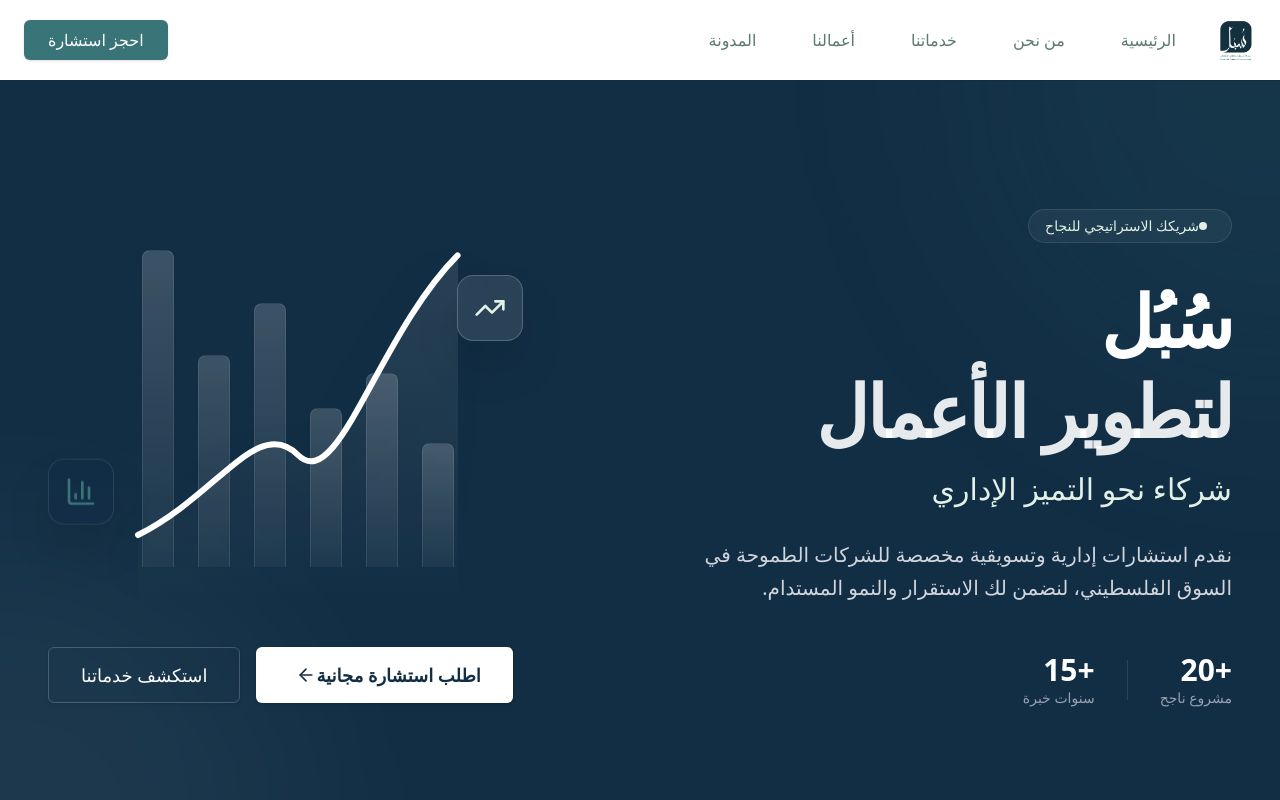
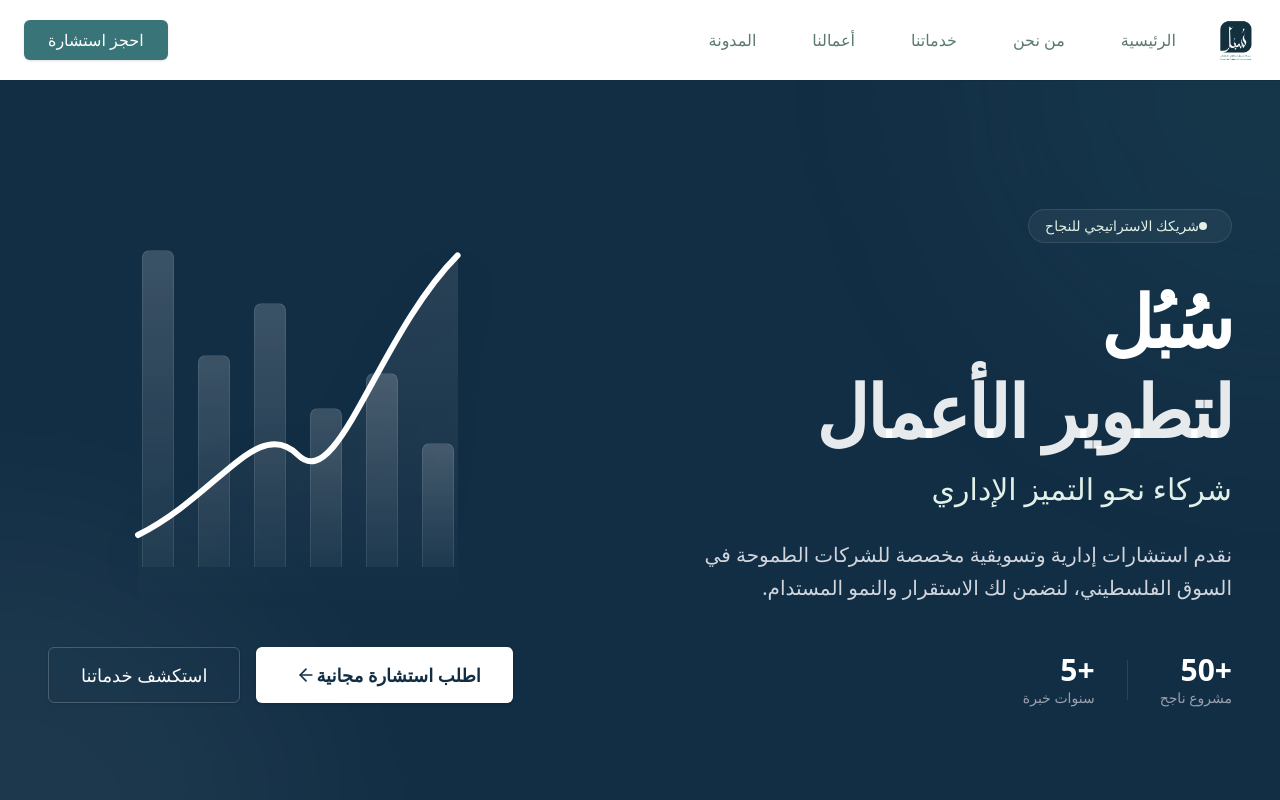
Before and after one commit to Abdelrahman-Abuhelal/Sobol-Website, a Next.js app: page / in a window 1280 px wide. Shown: the top 800 px of the page. Built offline with nearby package versions, Linux system fonts and the light colour scheme.

Commit message:
refactor(hero): resolve merge conflict and update stats

```diff
--- a/components/home/HeroSection.tsx
+++ b/components/home/HeroSection.tsx
@@ -3,7 +3,7 @@
 import Link from "next/link";
 import { Button } from "@/components/ui/button";
 import { motion } from "framer-motion";
-import { ArrowLeft, TrendingUp, BarChart3 } from "lucide-react";
+import { ArrowLeft } from "lucide-react";
 
 export function HeroSection() {
     return (
@@ -48,12 +48,12 @@ export function HeroSection() {
                         {/* Stats Counter */}
                         <div className="flex items-center gap-8 pt-4">
                             <div className="flex flex-col">
-                                <span className="text-3xl font-bold text-white">+20</span>
+                                <span className="text-3xl font-bold text-white">+50</span>
                                 <span className="text-sm text-gray-400">مشروع ناجح</span>
                             </div>
                             <div className="w-px h-10 bg-white/10"></div>
                             <div className="flex flex-col">
-                                <span className="text-3xl font-bold text-white">+15</span>
+                                <span className="text-3xl font-bold text-white">+5</span>
                                 <span className="text-sm text-gray-400">سنوات خبرة</span>
                             </div>
                         </div>
@@ -114,22 +114,7 @@ export function HeroSection() {
                                 ))}
                             </div>
 
-                            {/* Floating Elements for Originality */}
-                            <motion.div
-                                animate={{ y: [0, -15, 0] }}
-                                transition={{ repeat: Infinity, duration: 6, ease: "easeInOut" }}
-                                className="absolute top-[15%] right-[5%] p-4 bg-white/10 backdrop-blur-md rounded-2xl border border-white/20 shadow-2xl"
-                            >
-                                <TrendingUp className="text-accent w-8 h-8" />
-                            </motion.div>
 
-                            <motion.div
-                                animate={{ y: [0, 15, 0] }}
-                                transition={{ repeat: Infinity, duration: 7, ease: "easeInOut", delay: 1 }}
-                                className="absolute bottom-[25%] left-[0%] p-4 bg-secondary/90 backdrop-blur-md rounded-2xl border border-white/10 shadow-2xl"
-                            >
-                                <BarChart3 className="text-primary w-8 h-8" />
-                            </motion.div>
                         </div>
 
                         {/* Buttons moved here */}
```
